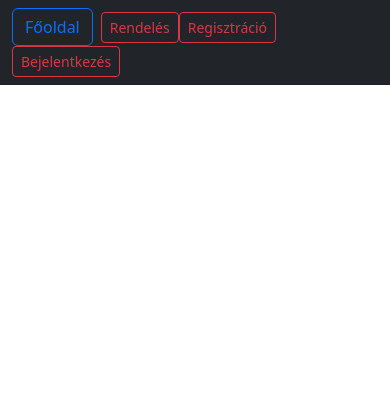
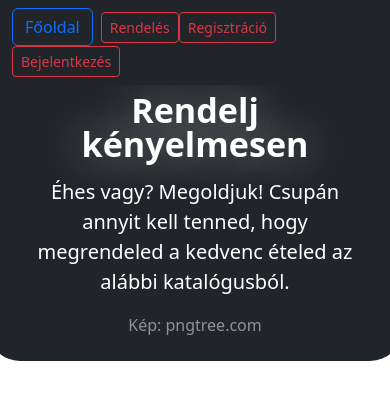
Before and after one commit to bombasztikus/Vizsgaremek, a Flask app: page / in a window 390 px wide. Shown: the top 400 px of the page. Run offline with Flask 3, Linux system fonts and the light colour scheme.

Commit message:
Főoldal fejléc

```diff
--- a/src/static/style.css
+++ b/src/static/style.css
@@ -21,3 +21,7 @@
     text-overflow: ellipsis;
 
 }
+
+.text-glow {
+    text-shadow: rgba(255, 255, 255, 0.56) 0px 0px 45px;
+}
--- a/src/templates/index.html
+++ b/src/templates/index.html
@@ -5,6 +5,16 @@
 {% block title %}Főoldal{% endblock %}
 
 {% block page %}
+<section class="row flex-lg-row-reverse align-items-center g-5 py-2 px-3 bg-dark text-white rounded-bottom-5">
+    <div class="col-10 col-sm-8 col-lg-6 mx-auto d-none d-lg-flex">
+        <img src="{{ url_for('static', filename='img/burger.png') }}" class="d-block mx-lg-auto img-fluid" alt="">
+    </div>
+    <div class="col-lg-6 text-lg-start text-center">
+        <h1 class="display-4 fw-bold lh-1 mb-3 text-glow">Rendelj kényelmesen</h1>
+        <p class="lead">Éhes vagy? Megoldjuk! Csupán annyit kell tenned, hogy megrendeled a kedvenc ételed az alábbi katalógusból.</p>
+        <p class="lead text-white-50 fs-6">Kép: pngtree.com</p>
+    </div>
+</section>
 {% if menus|length > 0 %}
 {{ store_section("Menük", menus) }}
 {% endif %}
```
Also changed, not shown: 1 other file. Lines whose indentation alone changed are shown as unchanged.
